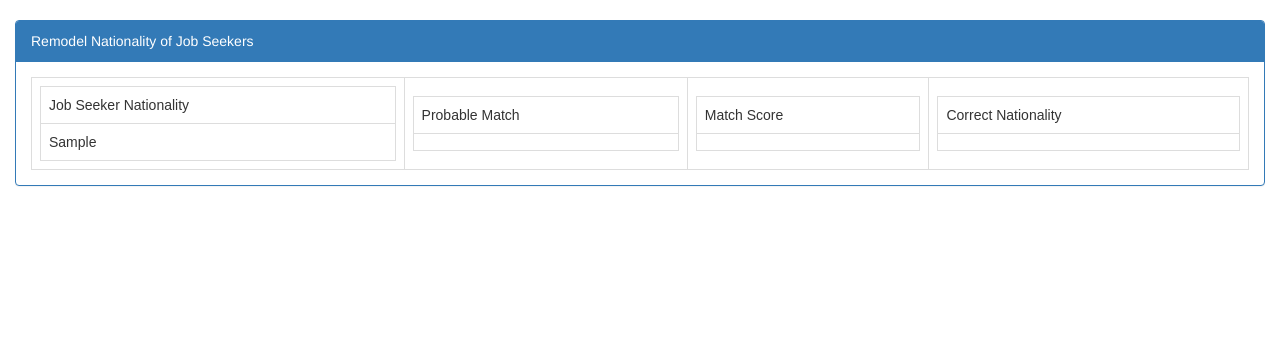
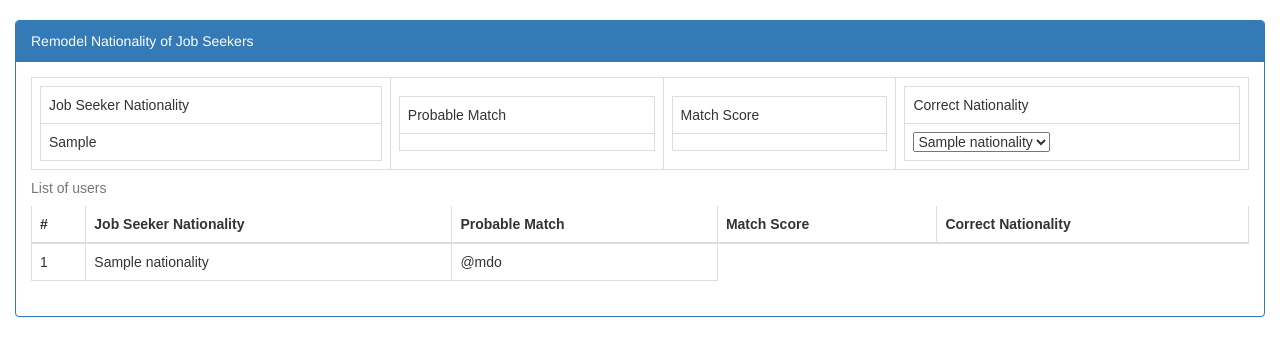
Before and after one commit to Kdk22/CleanNationality, a Django app: template templates/NationalityCleaner/index.html in a window 1280 px wide. Shown: the part 52-408 px from the top of the page. Run offline with Django 3.2, Linux system fonts and the light colour scheme; the template is opened without the code that fills it: most values are stand-ins (such as "Sample title", 1, 10 or a date in 2020); some libraries are stand-ins or nearby versions.

Commit message:
working on template2

```diff
--- a/NationalityClean/views.py
+++ b/NationalityClean/views.py
@@ -100,11 +100,13 @@
         best_match_nationality = best_match.to_dict()
 
         self.extra_context['nationality']= nationality
-
+        final = []
         for k, v in best_score_nationality.items():
+            final.append([k, v, best_match_nationality[k]])
             results[k] = {v, best_match_nationality[k]}
 
-        self.extra_context['Old_nationality']= results
+        self.extra_context['all_nationality']= final
+
         if self.extra_context is not None:
             kwargs.update(self.extra_context)
             import ipdb
--- a/templates/NationalityCleaner/index.html
+++ b/templates/NationalityCleaner/index.html
@@ -4,7 +4,6 @@
 
 
 <table>
-
         <td>
             <table>
                 <thead>
@@ -59,13 +58,41 @@
                     </tr>
                 </thead>
             <tbody>
+
                 <tr>
-            <td></td>
+                    <td>{% for D in nationality %}<select id="na"><option value="{{ D }}">{{ D }}</option></select> {% endfor %}</td>
                 </tr>
+
             </tbody>
         </table>
     </td>
 
 
 </table>
+
+    <table class="table">
+  <caption>List of users</caption>
+  <thead>
+    <tr>
+      <th scope="col">#</th>
+      <th scope="col">Job Seeker Nationality</th>
+      <th scope="col">Probable Match</th>
+      <th scope="col">Match Score</th>
+      <th scope="col">Correct Nationality</th>
+    </tr>
+  </thead>
+  <tbody>
+    <tr>
+
+        {% for P in all_nationality %}
+           <td> {{ forloop.counter }}</td>
+            {% for i in P %}
+                <td>{{ i }}</td>
+            {% endfor %}
+
+             <td>@mdo</td>
+            {% endfor %}
+    </tr>
+  </tbody>
+</table>
 {% endblock %}
```
Lines whose indentation alone changed are shown as unchanged.
